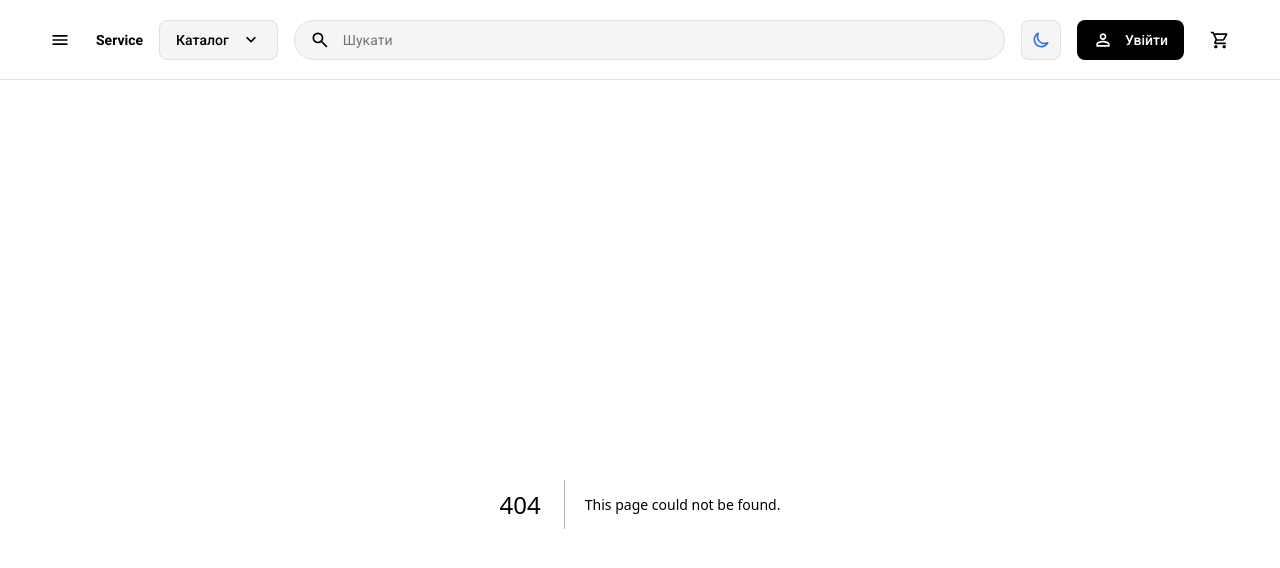
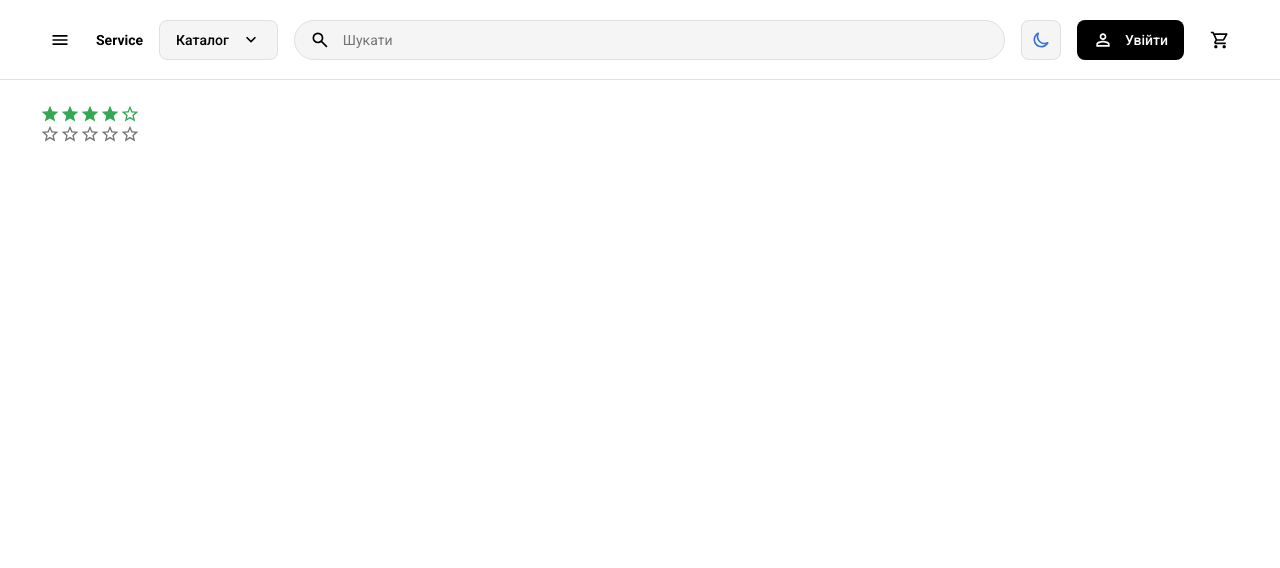
Before and after one commit to Solowayer/service-base, a Next.js app: page /rating in a window 1280 px wide. Before the commit this address had no page. Shown: the top 568 px of the page. Built offline with nearby package versions, Linux system fonts and the light colour scheme.

Commit message:
Rating changes :: not done yet

```diff
--- a/app/rating-stars/page.tsx
+++ /dev/null
@@ -1,16 +0,0 @@
-'use client'
-
-import RatingStars from '@/components/rating-stars'
-import StarButtons from '@/components/star-buttons'
-import React from 'react'
-
-export default function Page() {
-	const [rating, setRating] = React.useState(10)
-
-	return (
-		<div>
-			<RatingStars rating={4} />
-			<StarButtons rating={rating} setRating={setRating} />
-		</div>
-	)
-}
--- /dev/null
+++ b/app/rating/page.tsx
@@ -0,0 +1,14 @@
+'use client'
+
+import { RatingButtons } from '@/components/rating-buttons'
+import { RatingStars } from '@/components/rating-stars'
+import React from 'react'
+
+export default function Page() {
+	return (
+		<div>
+			<RatingStars rating={4} />
+			<RatingButtons onChange={value => console.log(value)} />
+		</div>
+	)
+}
--- /dev/null
+++ b/components/rating-buttons.tsx
@@ -0,0 +1,45 @@
+'use client'
+
+import React from 'react'
+import { Icons } from './icons'
+
+interface RatingButtonsProps {
+	count?: number
+	onChange: (value: number) => void
+}
+
+export function RatingButtons({ count = 5, onChange }: RatingButtonsProps) {
+	const [hoverValue, setHoverValue] = React.useState<number | undefined>(undefined)
+	const [rating, setRating] = React.useState(0)
+
+	const handleMouseMove = (index: number) => {
+		setHoverValue(index + 1)
+	}
+
+	const handleMouseLeave = () => {
+		setHoverValue(undefined)
+	}
+
+	const handleRating = (index: number) => {
+		setRating(index + 1)
+		if (onChange) {
+			onChange(index + 1)
+		}
+	}
+
+	const stars = Array.from({ length: count }, (_, index) => {
+		const filled = hoverValue ? index < hoverValue || index < rating : null
+		return (
+			<li
+				key={`star_${index}`}
+				onClick={() => handleRating(index)}
+				onMouseEnter={() => handleMouseMove(index)}
+				onMouseLeave={handleMouseLeave}
+			>
+				{filled ? <Icons.starFilled className="text-positive" /> : <Icons.starOutlined className="text-secondary" />}
+			</li>
+		)
+	})
+
+	return <ul className="flex">{stars}</ul>
+}
--- a/components/rating-stars.tsx
+++ b/components/rating-stars.tsx
@@ -1,7 +1,7 @@
 import React from 'react'
 import { Icons } from './icons'
 
-export default function RatingStars({ rating = 1 }: { rating: number; totalStars?: number }) {
+export function RatingStars({ rating = 1 }: { rating: number }) {
 	const totalStars = 5
 
 	const filledStars = Array.from({ length: rating }, (_, index) => (
--- a/components/star-buttons.tsx
+++ /dev/null
@@ -1,39 +0,0 @@
-import React, { SetStateAction } from 'react'
-import { Button } from './ui/button'
-import { Icons } from './icons'
-
-interface StarButtonsProps {
-	rating: number
-	setRating: React.Dispatch<SetStateAction<number>>
-}
-
-export default function StarButtons({ rating = 0, setRating }: StarButtonsProps) {
-	const totalStars = 5
-
-	const filledStars = Array.from({ length: Math.min(rating, totalStars) }, (_, index) => {
-		const currentNumber = index + 1
-		return (
-			<Button key={index} size="icon-large" variant="clear" onClick={() => setRating(currentNumber)}>
-				<Icons.starFilled size="large" className="text-positive" />
-			</Button>
-		)
-	})
-
-	const outlinedStars = Array.from({ length: Math.max(0, totalStars - rating) }, (_, index) => {
-		const currentNumber = index + 1
-		return (
-			<Button key={index + rating} size="icon-large" variant="clear" onClick={() => setRating(currentNumber + rating)}>
-				<Icons.starOutlined size="large" className="text-secondary" />
-			</Button>
-		)
-	})
-
-	console.log(rating)
-
-	return (
-		<div className="flex">
-			{filledStars}
-			{outlinedStars}
-		</div>
-	)
-}
```
